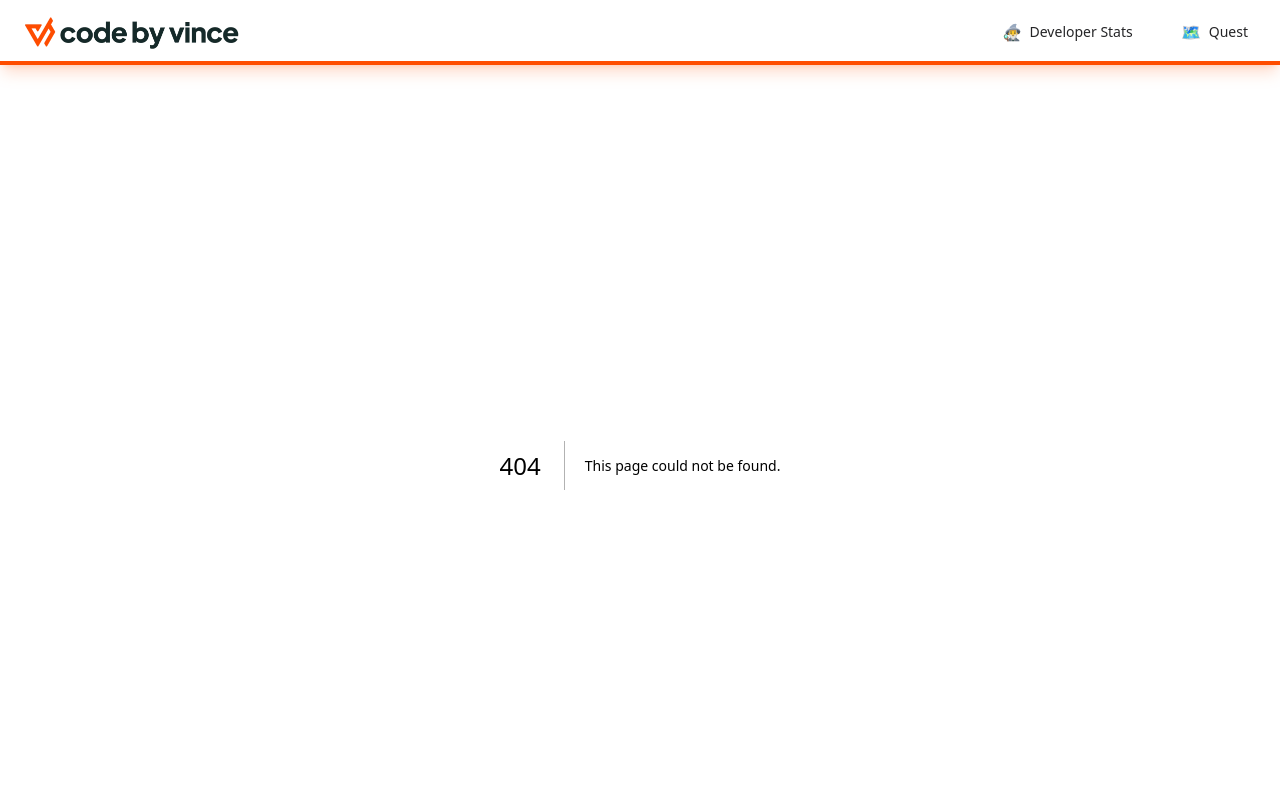
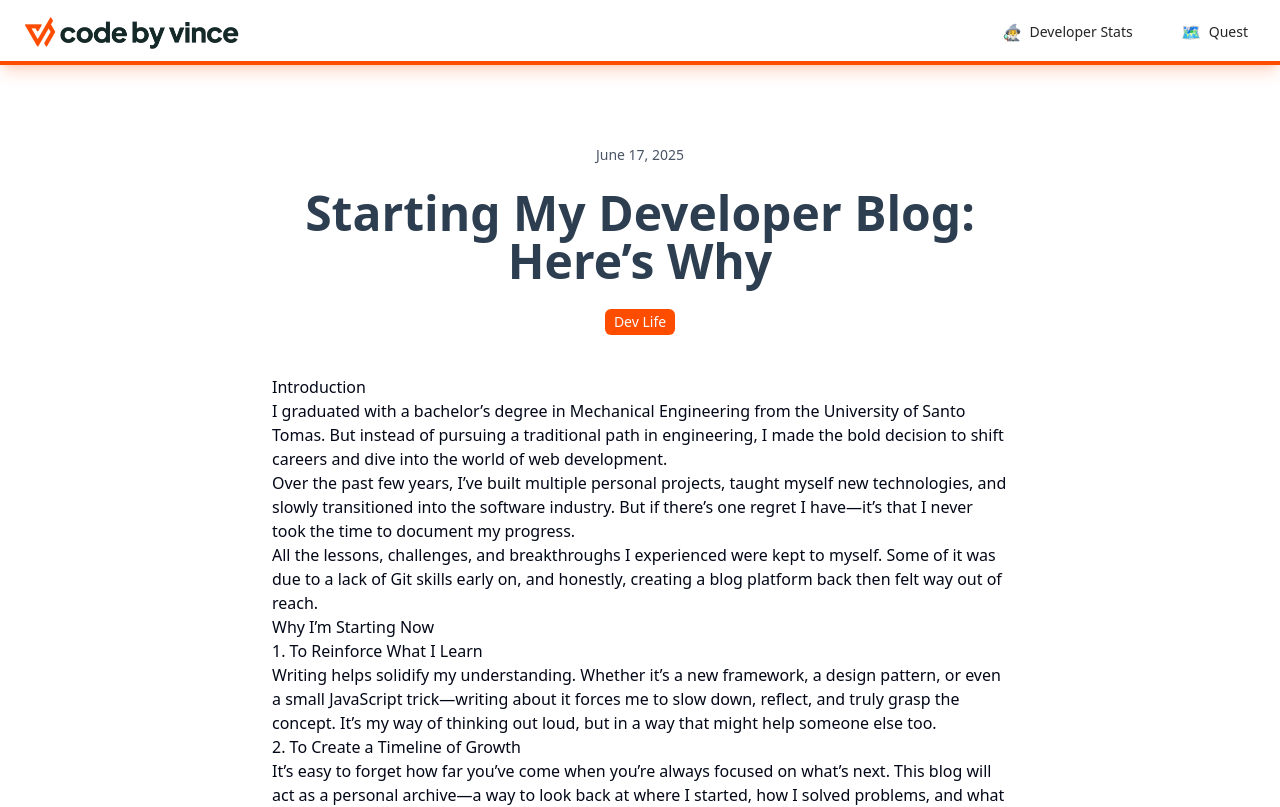
Before and after one commit to vincejosephladrera/code-by-vince, a Next.js app: page /blogs/starting-my-developer-blog-heres-why in a window 1280 px wide. Before the commit this address had no page. Shown: the top 807 px of the page. Built offline with nearby package versions, Linux system fonts and the light colour scheme.

Commit message:
feat(blogs): integrate blog components into page

```diff
--- /dev/null
+++ b/src/app/blogs/[slug]/page.tsx
@@ -0,0 +1,62 @@
+import Container from "@/components/Container";
+import { blogs } from "@/features/chronicles/data/blogs";
+import { notFound } from "next/navigation";
+import { format } from "date-fns";
+import { Badge } from "@/components/ui/badge";
+import type { Metadata } from "next";
+
+export async function generateMetadata({
+  params,
+}: {
+  params: Promise<{ slug: string }>;
+}): Promise<Metadata> {
+  const { slug } = await params;
+
+  const blog = blogs.find((b) => b.slug === slug);
+
+  if (!blog) return {};
+
+  return {
+    title: `${blog.title} | Code By Vince`,
+    description: blog.excerpt,
+  };
+}
+
+const Blog = async ({ params }: { params: Promise<{ slug: string }> }) => {
+  const { slug } = await params;
+
+  const blog = blogs.find((b) => b.slug === slug);
+
+  if (!blog) return notFound();
+
+  const { title, content, datePublished, tags } = blog;
+
+  const formattedDate = format(datePublished, "MMMM d, yyyy");
+
+  const Content = content;
+
+  return (
+    <section className="py-20">
+      <Container className="max-w-3xl">
+        <p className="mb-6 text-center text-sm font-medium text-gray-600">
+          {formattedDate}
+        </p>
+        <h1 className="text-game-slate mb-6 text-center text-5xl font-bold">
+          {title}
+        </h1>
+        <div className="mb-10 flex justify-center">
+          {tags.map((tag, index) => (
+            <Badge key={index} className="text-sm">
+              {tag}
+            </Badge>
+          ))}
+        </div>
+        <div className="blogs-dynamic-content">
+          <Content />
+        </div>
+      </Container>
+    </section>
+  );
+};
+
+export default Blog;
--- a/src/app/blogs/page.tsx
+++ b/src/app/blogs/page.tsx
@@ -1,5 +1,13 @@
+import DeveloperLogsHeader from "@/features/chronicles/components/DeveloperLogsHeader";
+import BlogList from "@/features/chronicles/components/BlogList";
+
 const Blogs = () => {
-  return <></>;
+  return (
+    <div className="py-20">
+      <DeveloperLogsHeader />
+      <BlogList />
+    </div>
+  );
 };
 
 export default Blogs;
```
